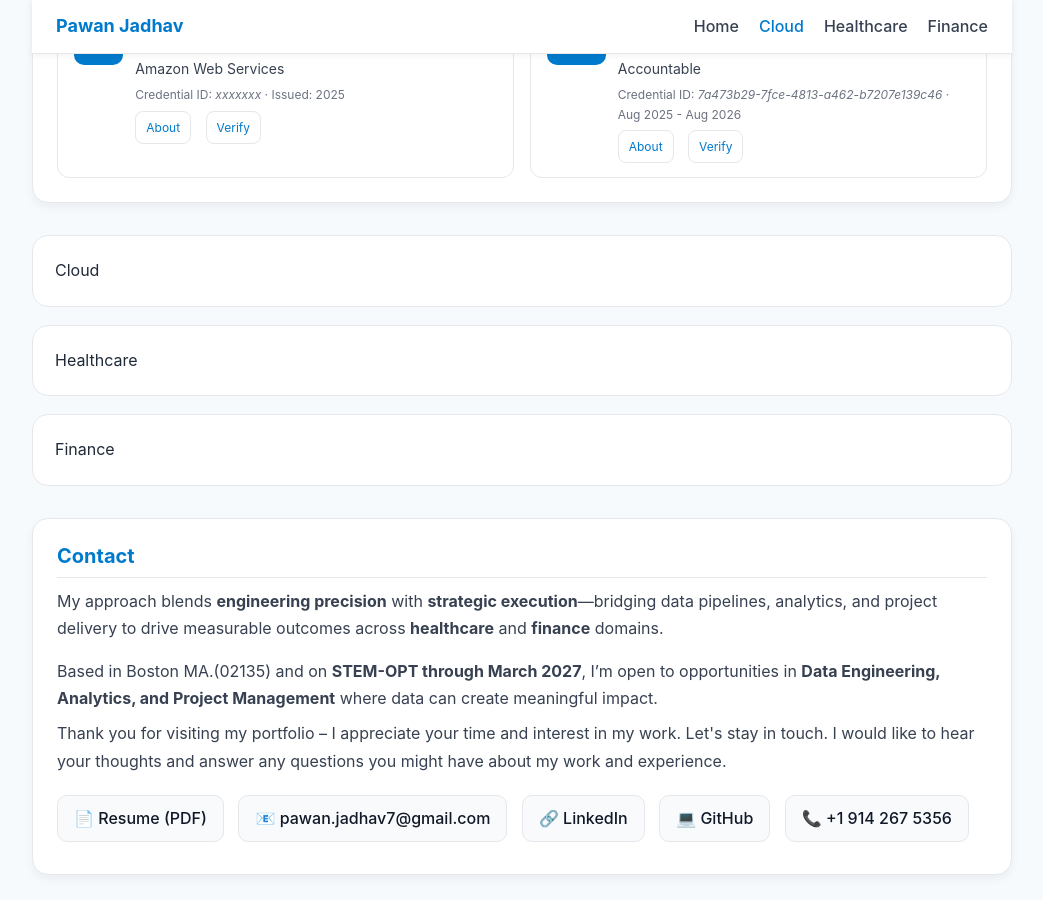
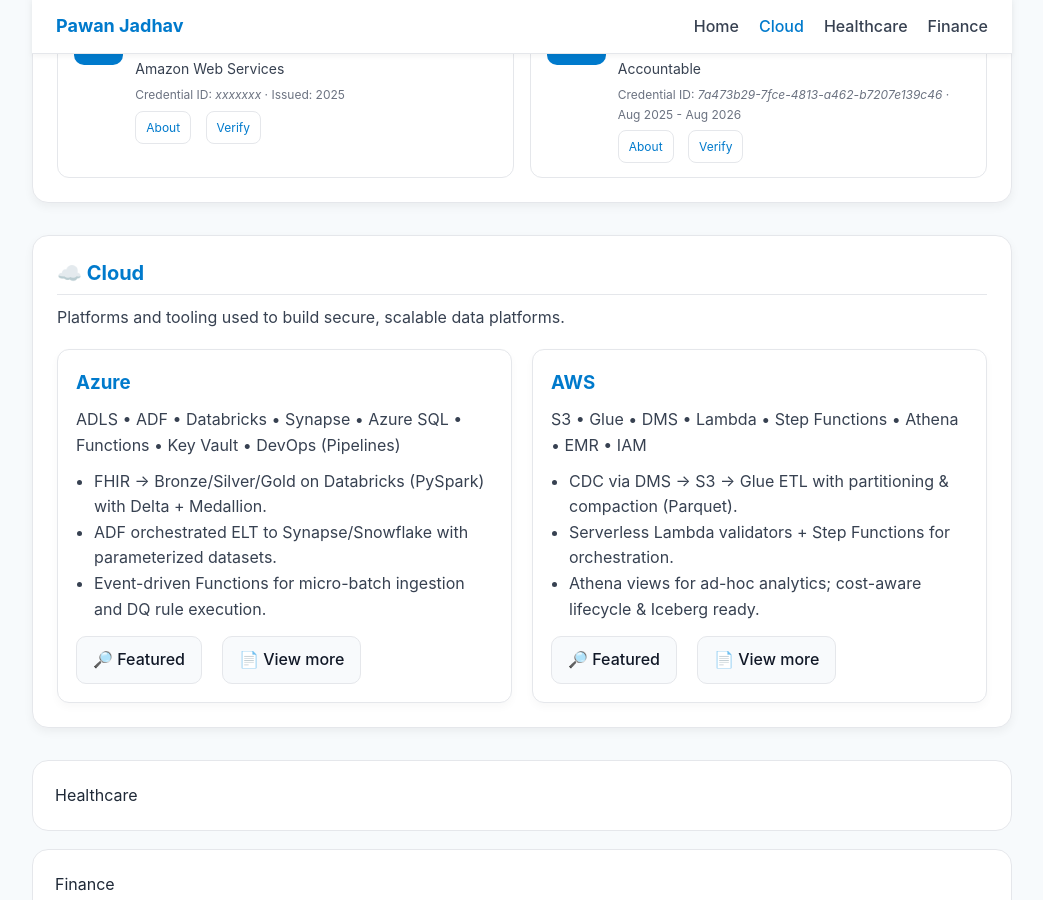
Before and after one commit to PawanJadhav7/PawanJadhav.github.io, a Jekyll site: the page built from index.md, in a window 1280 px wide and 900 px high, scrolled down 2403 px. Shown: the whole window, without its empty margins (118-1161 px from the left). Built offline with Jekyll 4.4.1, drawn with Linux system fonts in a browser that asks for light colours.

Commit message:
Update index.md

```diff
--- a/index.md
+++ b/index.md
@@ -518,7 +518,49 @@ layout: default
   </div>
 </section>
 
-<section id="cloud">Cloud</section>
+<section id="cloud" style="background:#ffffff;border:1px solid #e5e7eb;border-radius:16px;padding:24px;margin:32px 0;box-shadow:0 4px 10px rgba(0,0,0,0.05);" aria-label="Cloud Technologies">
+
+  <h2 style="color:#007ACC;margin-top:0;">☁️ Cloud</h2>
+  <p style="color:#374151;margin:6px 0 18px;">Platforms and tooling used to build secure, scalable data platforms.</p>
+
+  <div style="display:grid;grid-template-columns:repeat(auto-fit,minmax(280px,1fr));gap:20px;">
+
+    <!-- Azure -->
+    <article id="azure" style="border:1px solid #e5e7eb;border-radius:12px;padding:18px;background:#fff;box-shadow:0 4px 8px rgba(0,0,0,0.03);">
+      <h3 style="margin:0 0 10px;color:#007ACC;">Azure</h3>
+      <p style="margin:0 0 10px;color:#374151;line-height:1.6;">
+        ADLS • ADF • Databricks • Synapse • Azure SQL • Functions • Key Vault • DevOps (Pipelines)
+      </p>
+      <ul style="margin:10px 0 14px;padding-left:18px;color:#374151;line-height:1.6;">
+        <li>FHIR → Bronze/Silver/Gold on Databricks (PySpark) with Delta + Medallion.</li>
+        <li>ADF orchestrated ELT to Synapse/Snowflake with parameterized datasets.</li>
+        <li>Event-driven Functions for micro-batch ingestion and DQ rule execution.</li>
+      </ul>
+      <div style="display:flex;gap:10px;flex-wrap:wrap;">
+        <a class="btn" href="#featured-azure" style="display:inline-flex;align-items:center;justify-content:center;padding:10px 16px;border-radius:10px;border:1px solid #e5e7eb;background:#f8fafc;color:#111827;text-decoration:none;font-weight:500;">🔎 Featured</a>
+        <a class="btn" href="/cloud.html#azure" target="_blank" rel="noopener noreferrer" style="display:inline-flex;align-items:center;justify-content:center;padding:10px 16px;border-radius:10px;border:1px solid #e5e7eb;background:#f8fafc;color:#111827;text-decoration:none;font-weight:500;">📄 View more</a>
+      </div>
+    </article>
+
+    <!-- AWS -->
+    <article id="aws" style="border:1px solid #e5e7eb;border-radius:12px;padding:18px;background:#fff;box-shadow:0 4px 8px rgba(0,0,0,0.03);">
+      <h3 style="margin:0 0 10px;color:#007ACC;">AWS</h3>
+      <p style="margin:0 0 10px;color:#374151;line-height:1.6;">
+        S3 • Glue • DMS • Lambda • Step Functions • Athena • EMR • IAM
+      </p>
+      <ul style="margin:10px 0 14px;padding-left:18px;color:#374151;line-height:1.6;">
+        <li>CDC via DMS → S3 → Glue ETL with partitioning & compaction (Parquet).</li>
+        <li>Serverless Lambda validators + Step Functions for orchestration.</li>
+        <li>Athena views for ad-hoc analytics; cost-aware lifecycle & Iceberg ready.</li>
+      </ul>
+      <div style="display:flex;gap:10px;flex-wrap:wrap;">
+        <a class="btn" href="#featured-aws" style="display:inline-flex;align-items:center;justify-content:center;padding:10px 16px;border-radius:10px;border:1px solid #e5e7eb;background:#f8fafc;color:#111827;text-decoration:none;font-weight:500;">🔎 Featured</a>
+        <a class="btn" href="/cloud.html#aws" target="_blank" rel="noopener noreferrer" style="display:inline-flex;align-items:center;justify-content:center;padding:10px 16px;border-radius:10px;border:1px solid #e5e7eb;background:#f8fafc;color:#111827;text-decoration:none;font-weight:500;">📄 View more</a>
+      </div>
+    </article>
+
+  </div>
+</section>
 <section id="healthcare">Healthcare</section>
 <section id="finance">Finance</section>
 
```
